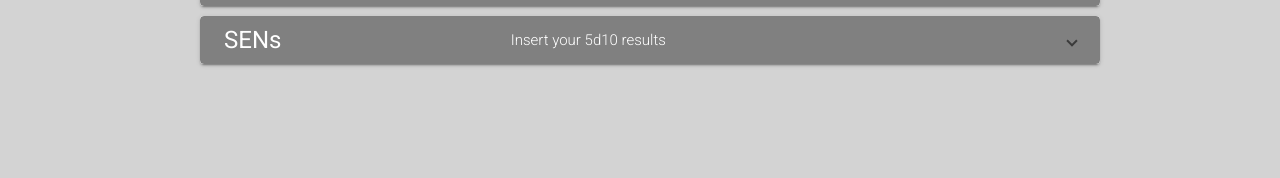
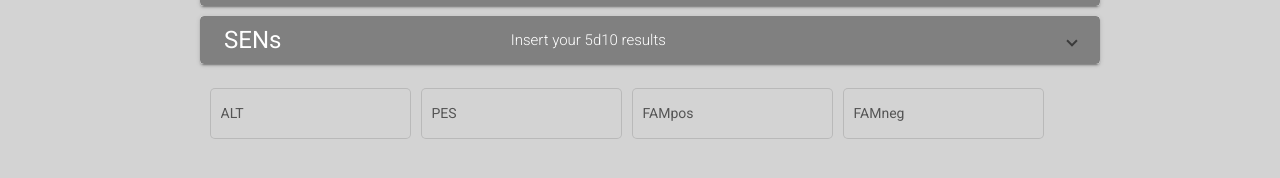
Before and after one commit to Duduz7/Pseudokika2, an Angular app: page /zero in a window 1280 px wide. Shown: the part 232-410 px from the top of the page. Built offline with nearby package versions, Linux system fonts and the light colour scheme.

Commit message:
added media responsive, things are looking bright

```diff
--- a/angular.json
+++ b/angular.json
@@ -90,7 +90,7 @@
             ],
             "styles": [
               "./node_modules/@angular/material/prebuilt-themes/deeppurple-amber.css",
-              "src/styles.css"
+              "src/styles.scss"
             ],
             "scripts": []
           }
--- a/package.json
+++ b/package.json
@@ -16,8 +16,8 @@
     "@angular/common": "~10.1.5",
     "@angular/compiler": "~10.1.5",
     "@angular/core": "~10.1.5",
-    "@angular/flex-layout": "^11.0.0-beta.33",
     "@angular/forms": "~10.1.5",
+    "@angular/localize": "~10.1.5",
     "@angular/material": "^10.2.7",
     "@angular/platform-browser": "~10.1.5",
     "@angular/platform-browser-dynamic": "~10.1.5",
@@ -27,12 +27,12 @@
     "zone.js": "~0.10.2"
   },
   "devDependencies": {
-    "@angular-devkit/build-angular": "~0.1001.6",
+    "@angular-devkit/build-angular": "^0.1100.5",
     "@angular/cli": "~10.1.6",
     "@angular/compiler-cli": "~10.1.5",
-    "@types/node": "^12.11.1",
     "@types/jasmine": "~3.5.0",
     "@types/jasminewd2": "~2.0.3",
+    "@types/node": "^12.11.1",
     "codelyzer": "^6.0.0",
     "jasmine-core": "~3.6.0",
     "jasmine-spec-reporter": "~5.0.0",
--- a/src/app/app.component.html
+++ b/src/app/app.component.html
@@ -18,5 +18,4 @@
         <mat-icon color="accent">account_circle</mat-icon><span>PARs</span>
     </a>
 </mat-toolbar>
-
 <router-outlet></router-outlet>
--- a/src/app/app.module.ts
+++ b/src/app/app.module.ts
@@ -1,6 +1,5 @@
 import { BrowserModule } from '@angular/platform-browser';
 import { NgModule } from '@angular/core';
-import { FlexLayoutModule } from "@angular/flex-layout";
 
 import {MatGridListModule} from '@angular/material/grid-list';
 import {MatToolbarModule} from '@angular/material/toolbar';
@@ -20,11 +19,11 @@ import { ZeroComponent } from './zero/zero.component';
 @NgModule({
   declarations: [
     AppComponent,
-    HomeComponent, ZeroComponent
+    HomeComponent,
+    ZeroComponent,
   ],
   imports: [
     BrowserModule,
-    FlexLayoutModule,
     AppRoutingModule,
     BrowserAnimationsModule,
     MatGridListModule,
@@ -35,7 +34,6 @@ import { ZeroComponent } from './zero/zero.component';
     MatInputModule,
     MatExpansionModule,
     MatFormFieldModule,
-
   ],
   providers: [],
   bootstrap: [AppComponent]
--- a/src/app/zero/zero.component.css
+++ b/src/app/zero/zero.component.css
@@ -1,6 +1,8 @@
-#zero {background-color: lightgray; height: 1200px; width: 100%;}
+#zero {background-color: lightgray; height: 1200px;}
 .main-form {width: 900px; padding: 0 200px; margin: auto;}
-.forms {margin: 10px 0;}
+.form1 {margin: 10px 0;}
+.form2 {margin: auto;}
+.forms-fap {float: left;}
 .main-title {padding: 10px;text-align: center; font-size: 36px; font-weight: 350;}
 .header {background-color: gray; background: gray !important;}
 .title {color: white; font-weight: 400; font-size: 24px;}
--- a/src/app/zero/zero.component.html
+++ b/src/app/zero/zero.component.html
@@ -1,7 +1,7 @@
 <div id="zero">
     <div class="main-form">
         <h1 class="main-title">Zero</h1>
-        <div class="forms">
+        <div class="form1">
             <mat-accordion>
                 <mat-expansion-panel>
                     <mat-expansion-panel-header class="header">
@@ -65,7 +65,7 @@
                 </mat-expansion-panel>
             </mat-accordion>
         </div>
-        <div class="forms">
+        <div class="form1">
             <mat-accordion>
                 <mat-expansion-panel>
                     <mat-expansion-panel-header class="header">
@@ -95,7 +95,7 @@
                 </mat-expansion-panel>
             </mat-accordion>
         </div>
-        <div class="forms">
+        <div class="form1">
             <mat-accordion>
                 <mat-expansion-panel>
                     <mat-expansion-panel-header class="header">
@@ -130,5 +130,31 @@
                 </mat-expansion-panel>
             </mat-accordion>
         </div>
+        <div class="form1">
+            <div class="forms-fap">
+                <mat-form-field appearance="outline">
+                    <mat-label>ALT</mat-label>
+                    <input matInput placeholder="1d100">
+                </mat-form-field>
+            </div>
+            <div class="forms-fap">
+                <mat-form-field appearance="outline">
+                    <mat-label>PES</mat-label>
+                    <input matInput placeholder="1d100">
+                </mat-form-field>
+            </div>
+            <div class="forms-fap">
+                <mat-form-field appearance="outline">
+                    <mat-label>FAMpos</mat-label>
+                    <input matInput placeholder="1d100">
+                </mat-form-field>
+            </div>
+            <div class="forms-fap">
+                <mat-form-field appearance="outline">
+                    <mat-label>FAMneg</mat-label>
+                    <input matInput placeholder="1d100">
+                </mat-form-field>
+            </div>
+        </div>
     </div>
 </div>
--- a/src/polyfills.ts
+++ b/src/polyfills.ts
@@ -1,3 +1,7 @@
+/***************************************************************************************************
+ * Load `$localize` onto the global scope - used if i18n tags appear in Angular templates.
+ */
+import '@angular/localize/init';
 /**
  * This file includes polyfills needed by Angular and is loaded before the app.
  * You can add your own extra polyfills to this file.
--- a/src/styles.scss
+++ b/src/styles.scss
@@ -11,6 +11,31 @@ $my-themes-warn:    mat-palette($mat-red);
 
 /*Variations*/
 $kikapp-light: mat-light-theme($my-themes-primary, $my-themes-accent, $my-themes-warn);
-$kikapp-dark: mat-light-theme($my-themes-primary, $my-themes-accent, $my-themes-warn);
+$kikapp-dark: mat-dark-theme($my-themes-primary, $my-themes-accent, $my-themes-warn);
 
 @include angular-material-theme($kikapp-light);
+
+/* Extra small devices (phones, 600px and down) */
+@media only screen and (max-width: 600px) {
+.example {background: red;}
+}
+
+/* Small devices (portrait tablets and large phones, 600px and up) */
+@media only screen and (min-width: 600px) {
+.example {background: green;}
+}
+
+/* Medium devices (landscape tablets, 768px and up) */
+@media only screen and (min-width: 768px) {
+.example {background: blue;}
+}
+
+/* Large devices (laptops/desktops, 992px and up) */
+@media only screen and (min-width: 992px) {
+.example {background: orange;}
+}
+
+/* Extra large devices (large laptops and desktops, 1200px and up) */
+@media only screen and (min-width: 1200px) {
+.example {background: pink;}
+}
```
Also changed, not shown: src/app/app.component.css (line endings or trailing spaces), 1 other file (tests, documents, lock files or other folders). Lines whose indentation alone changed are shown as unchanged.
